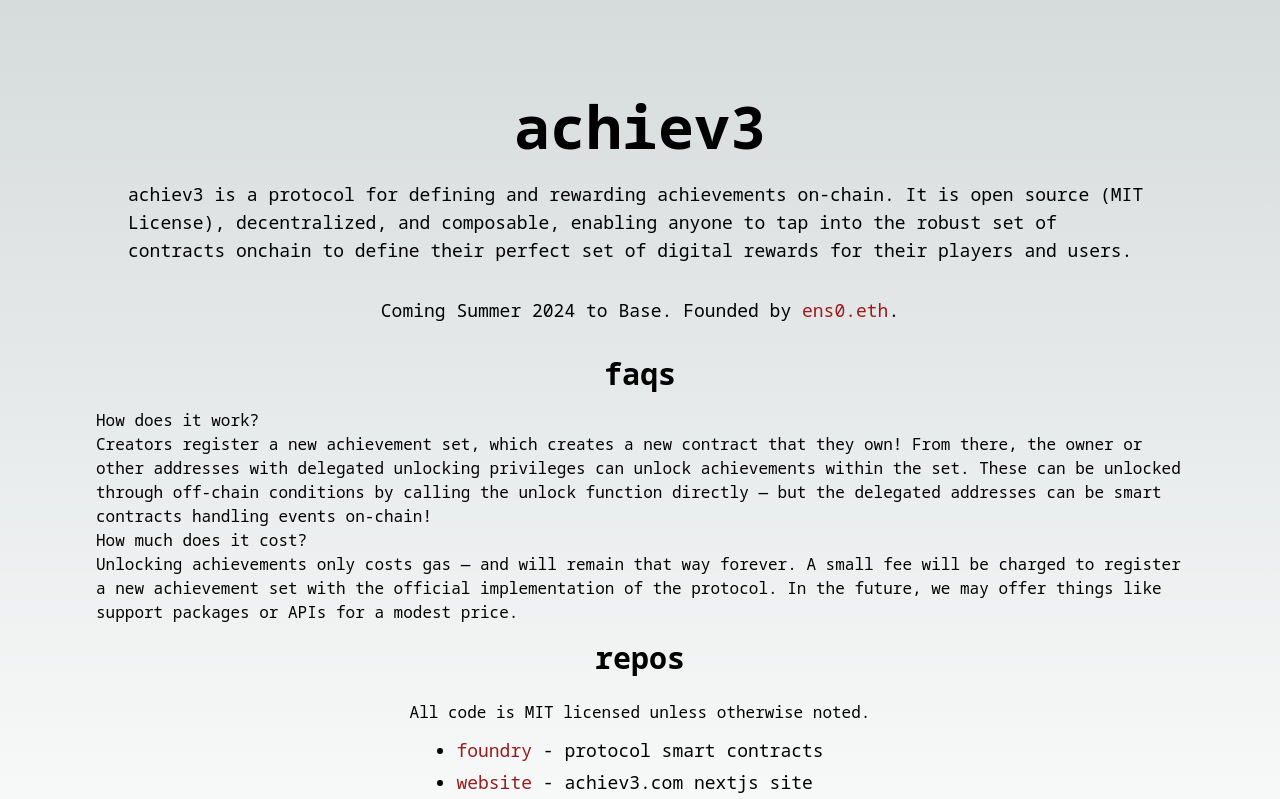
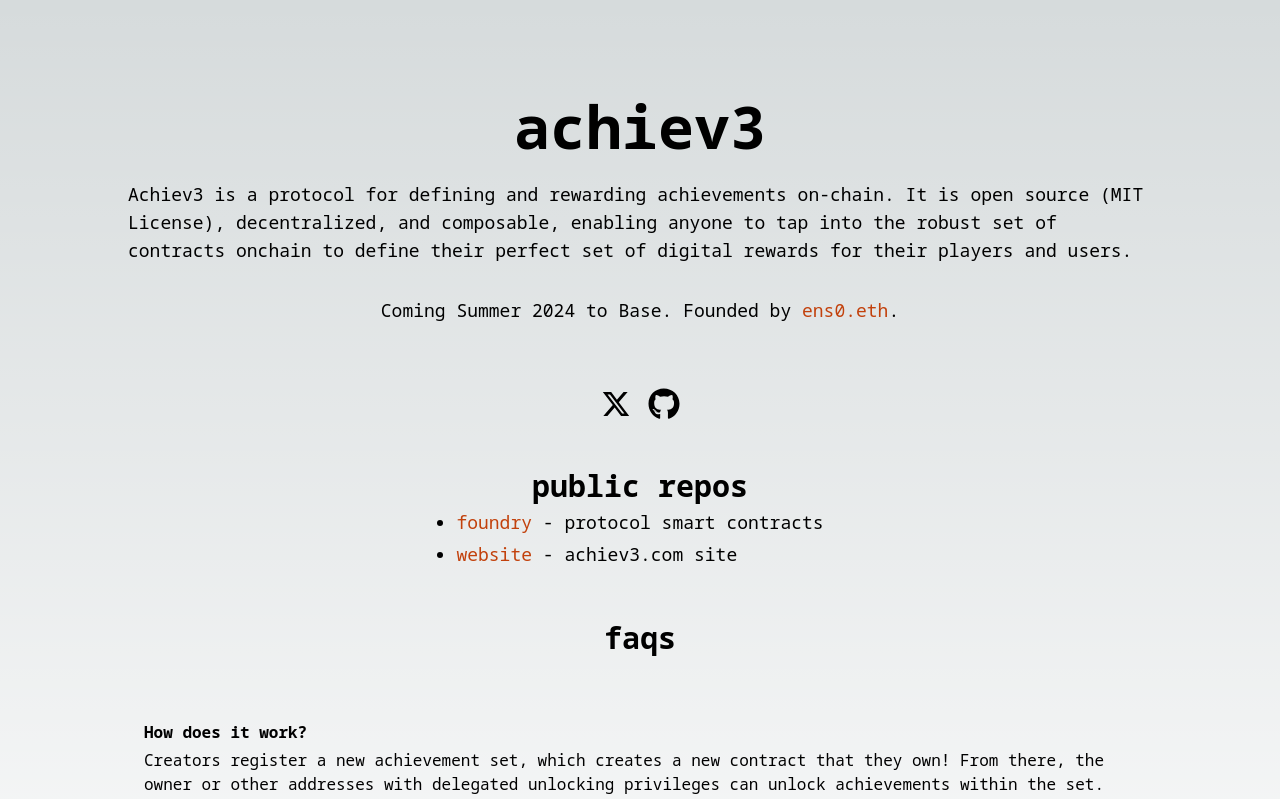
Before and after one commit to achiev3protocol/achiev3-site, a Next.js app: page / in a window 1280 px wide. Shown: the top 799 px of the page. Built offline with nearby package versions, Linux system fonts and the light colour scheme.

Commit message:
Style and content overhaul

```diff
--- a/src/app/page.tsx
+++ b/src/app/page.tsx
@@ -4,48 +4,48 @@ import { FaGithub } from "react-icons/fa"
 
 export default function Home() {
     return (
-        <main className="flex flex-col items-center justify-between p-24">
+        <main className="flex flex-col items-center justify-between p-12 md:p-24">
             <h1 className="text-6xl font-bold mb-2">achiev3</h1>
 
             <p className="text-lg my-4 mx-8">
-                achiev3 is a protocol for defining and rewarding achievements on-chain. It is open source (MIT License), decentralized, and composable, enabling anyone to tap into the robust set of contracts onchain to define
+                Achiev3 is a protocol for defining and rewarding achievements on-chain. It is open source (MIT License), decentralized, and composable, enabling anyone to tap into the robust set of contracts onchain to define
                 their perfect set of digital rewards for their players and users.
             </p>
 
             <p className="text-lg my-4 mx-8">
-                Coming Summer 2024 to Base. Founded by <Link className="text-red-800 hover:text-red-600" href="https://ens0.me">ens0.eth</Link>.
+                Coming Summer 2024 to Base. Founded by <Link className="text-orange-700 hover:text-orange-500" href="https://ens0.me">ens0.eth</Link>.
             </p>
-
-            <h2 className="text-3xl font-bold my-4">faqs</h2>
-
-            <dl>
-                <dt>How does it work?</dt>
-                <dd>Creators register a new achievement set, which creates a new contract that they own! From there, the owner or other addresses with delegated unlocking privileges can unlock achievements within the set. These can be unlocked through off-chain conditions by calling the unlock function directly &mdash; but the delegated addresses can be smart contracts handling events on-chain!</dd>
-            </dl>
-
-            <dl>
-                <dt>How much does it cost?</dt>
-                <dd>Unlocking achievements only costs gas &mdash; and will remain that way forever. A small fee will be charged to register a new achievement set with the official implementation of the protocol. In the future, we may offer things like support packages or APIs for a modest price.</dd>
-            </dl>
-
-            <h2 className="text-3xl font-bold my-4">repos</h2>
-
-            <p className="my-2">All code is MIT licensed unless otherwise noted.</p>
-
-            <ul className="text-lg list-disc">
-                <li className="my-1">
-                    <Link href="https://github.com/achiev3protocol/achiev3-foundry" className="text-red-800 hover:text-red-600" target="_blank">foundry</Link> - protocol smart contracts
-                </li>
-                <li className="my-1">
-                    <Link href="https://github.com/achiev3protocol/achiev3-site" className="text-red-800 hover:text-red-600" target="_blank">website</Link> - achiev3.com nextjs site
-                </li>
-            </ul>
 
             <div className="flex flex-row gap-4 pt-12">
                 <a rel="noopener" href="https://x.com/achiev3protocol/" target="_blank" title="Twitter"><RiTwitterXFill style={{width: "32px", height: "32px"}} /></a>
                 <a rel="noopener" href="https://github.com/achiev3protocol" target="_blank" title="GitHub"><FaGithub style={{width: "32px", height: "32px"}} /></a>
             </div>
 
+            <h2 className="text-3xl font-bold mt-12">public repos</h2>
+
+            <ul className="text-lg list-disc">
+                <li className="my-1">
+                    <Link href="https://github.com/achiev3protocol/achiev3-foundry" className="text-orange-700 hover:text-orange-500" target="_blank">foundry</Link> - protocol smart contracts
+                </li>
+                <li className="my-1">
+                    <Link href="https://github.com/achiev3protocol/achiev3-site" className="text-orange-700 hover:text-orange-500" target="_blank">website</Link> - achiev3.com site
+                </li>
+            </ul>
+
+            <h2 className="text-3xl font-bold mt-12">faqs</h2>
+
+            <div className="p-12">
+                <dl className="my-4">
+                    <dt className="font-bold mb-1">How does it work?</dt>
+                    <dd>Creators register a new achievement set, which creates a new contract that they own! From there, the owner or other addresses with delegated unlocking privileges can unlock achievements within the set. These can be unlocked through off-chain conditions by calling the unlock function directly &mdash; but the delegated addresses can be smart contracts handling events on-chain!</dd>
+                </dl>
+
+                <dl className="my-4">
+                    <dt className="font-bold mb-1">How much does it cost?</dt>
+                    <dd>Unlocking achievements only costs gas &mdash; and will remain that way forever. A small fee will be charged to register a new achievement set with the official implementation of the protocol. In the future, we may offer things like support packages or APIs for a modest price.</dd>
+                </dl>
+            </div>
+
         </main>
     )
 }
```
Also changed, not shown: public/plain_orange_banner.png (added).
